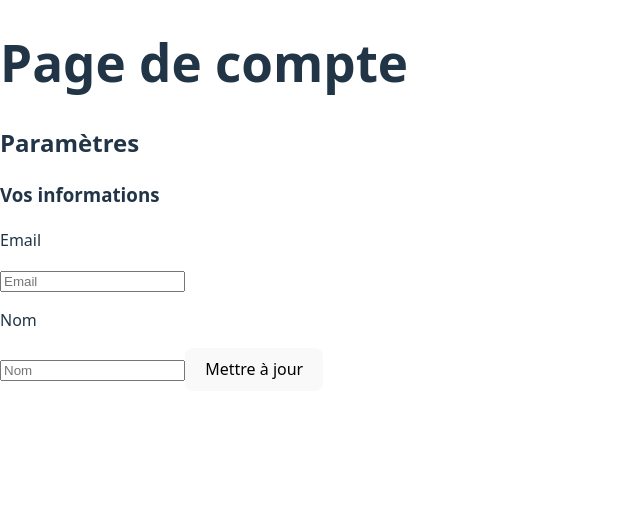
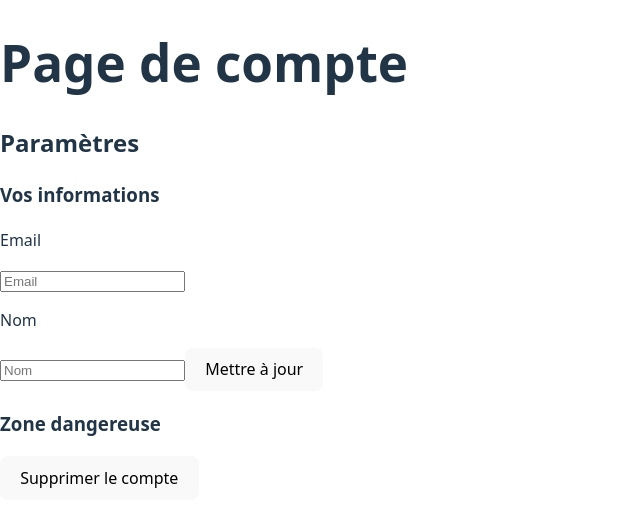
Before and after one commit to Elias8674/Rivage, a React (Vite) app in the folder app/: page /account in a window 1280 px wide. Shown: the top 526 px of the page, without its empty margins (0-640 px from the left). Built offline with nearby package versions, Linux system fonts and the light colour scheme; no server answers.

Commit message:
Feat: ajout de la suppression de compte

```diff
--- a/app/src/pages/Account.jsx
+++ b/app/src/pages/Account.jsx
@@ -1,17 +1,22 @@
 import './account.css'
 
-import {getDataCredentials, patchUserMe} from "../services/apiService.js";
+import {deleteData, getDataCredentials, patchUserMe} from "../services/apiService.js";
 import {useEffect, useState} from "react";
+import {useNavigate} from "react-router-dom";
 
 const Account = () => {
     const [email, setEmail] = useState('');
     const [nom, setNom] = useState('');
+    const [id, setId] = useState('');
+
+    const navigate = useNavigate();
 
     useEffect(() => {
         const fetchData = async () => {
             const data = await getDataCredentials('users/me');
             await setEmail(data.email);
             await setNom(data.name);
+            await setId(data.id);
             console.log(data);
         }
         fetchData();
@@ -24,6 +29,16 @@ const Account = () => {
         await patchUserMe( email,  nom);
 
         console.log('update account success');
+    }
+
+    const handleDeleteAccount = async (e) => {
+        e.preventDefault();
+
+        await deleteData('users', id);
+
+        console.log('delete account success');
+
+        navigate();
     }
 
     return (
@@ -56,6 +71,11 @@ const Account = () => {
                     <button type="submit">Mettre à jour</button>
                 </form>
             </div>
+
+            <div>
+                <h3>Zone dangereuse</h3>
+                <button>Supprimer le compte</button>
+            </div>
         </div>
     )
 }
```
Also changed, not shown: 2 other files (tests, documents, lock files or other folders).
